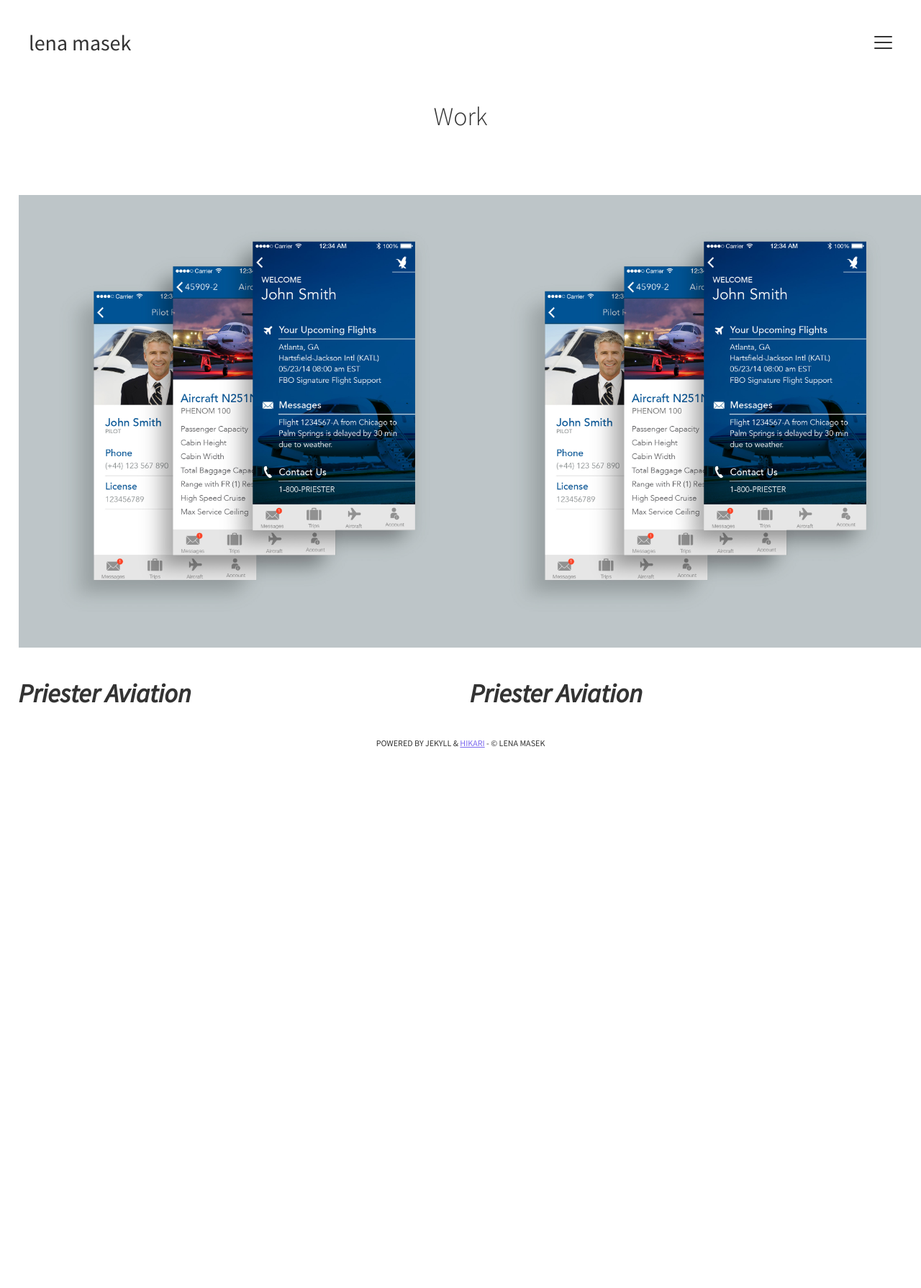
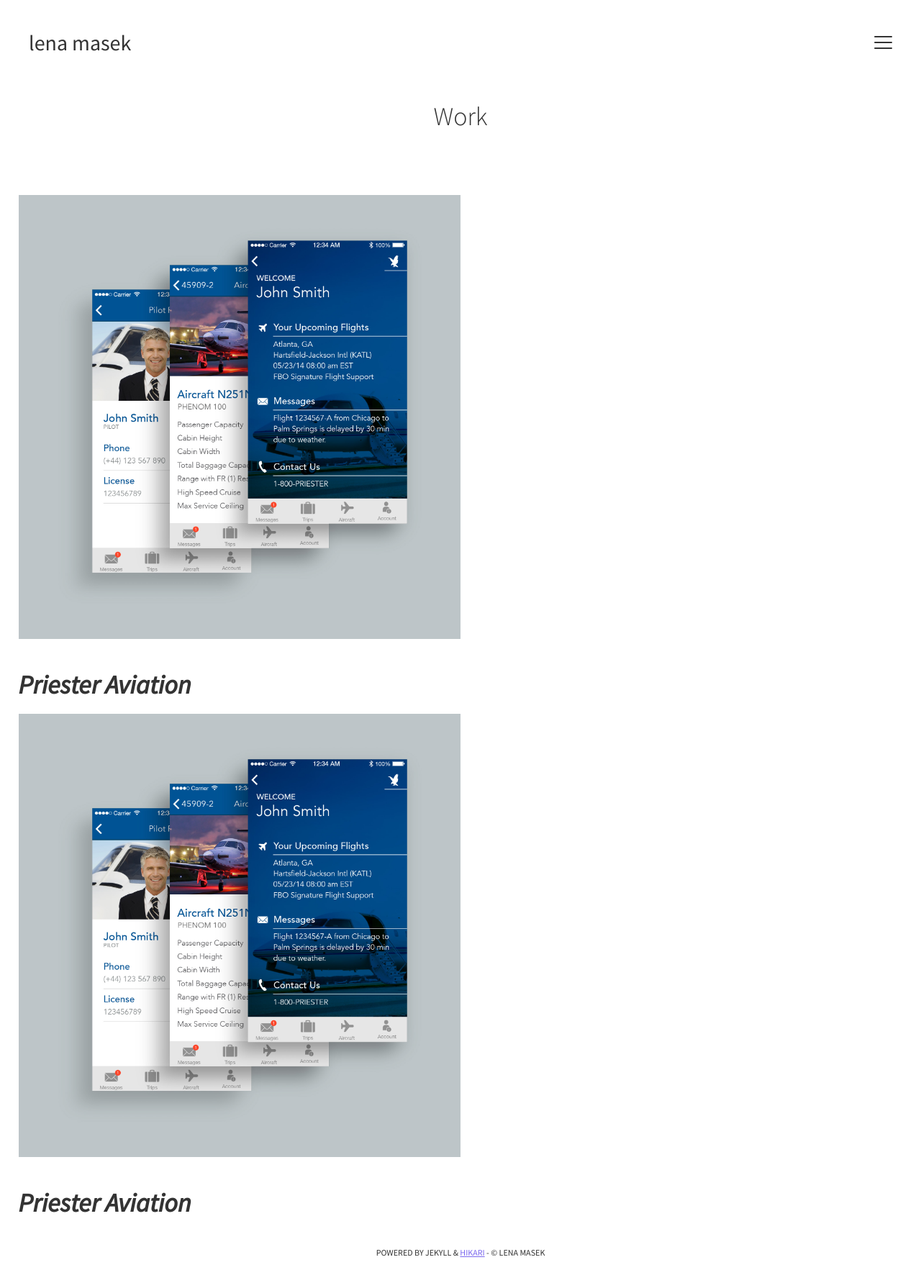
Before and after one commit to lenamasek/lenamasek.github.io, a Jekyll site: the page built from work/index.html, in a window 1280 px wide. Shown: the whole page at 72% size. Built offline with Jekyll 4.4.1, drawn with Linux system fonts in a browser that asks for light colours; before the commit the page ends 1082 px from its top, so only the background shows below that.

Commit message:
work page

```diff
--- a/work/index.html
+++ b/work/index.html
@@ -10,7 +10,8 @@
      <h1 class="page-title" itemprop="name headline">Work</h1>
 </section>
 
-<div class="col span_3_of_6">
+<div class="col">
+<div class="span_3_of_6">
 	<img src="{{ site.baseurl }}/assets/img/pa-2.jpg">
 
 	<h2>Priester Aviation</h2>
@@ -18,7 +19,7 @@
 
 
 
-<div class="col span_3_of_6 last">
+<div class="span_3_of_6">
 	<img src="{{ site.baseurl }}/assets/img/pa-2.jpg">
 
 	<h2>Priester Aviation</h2>
```
